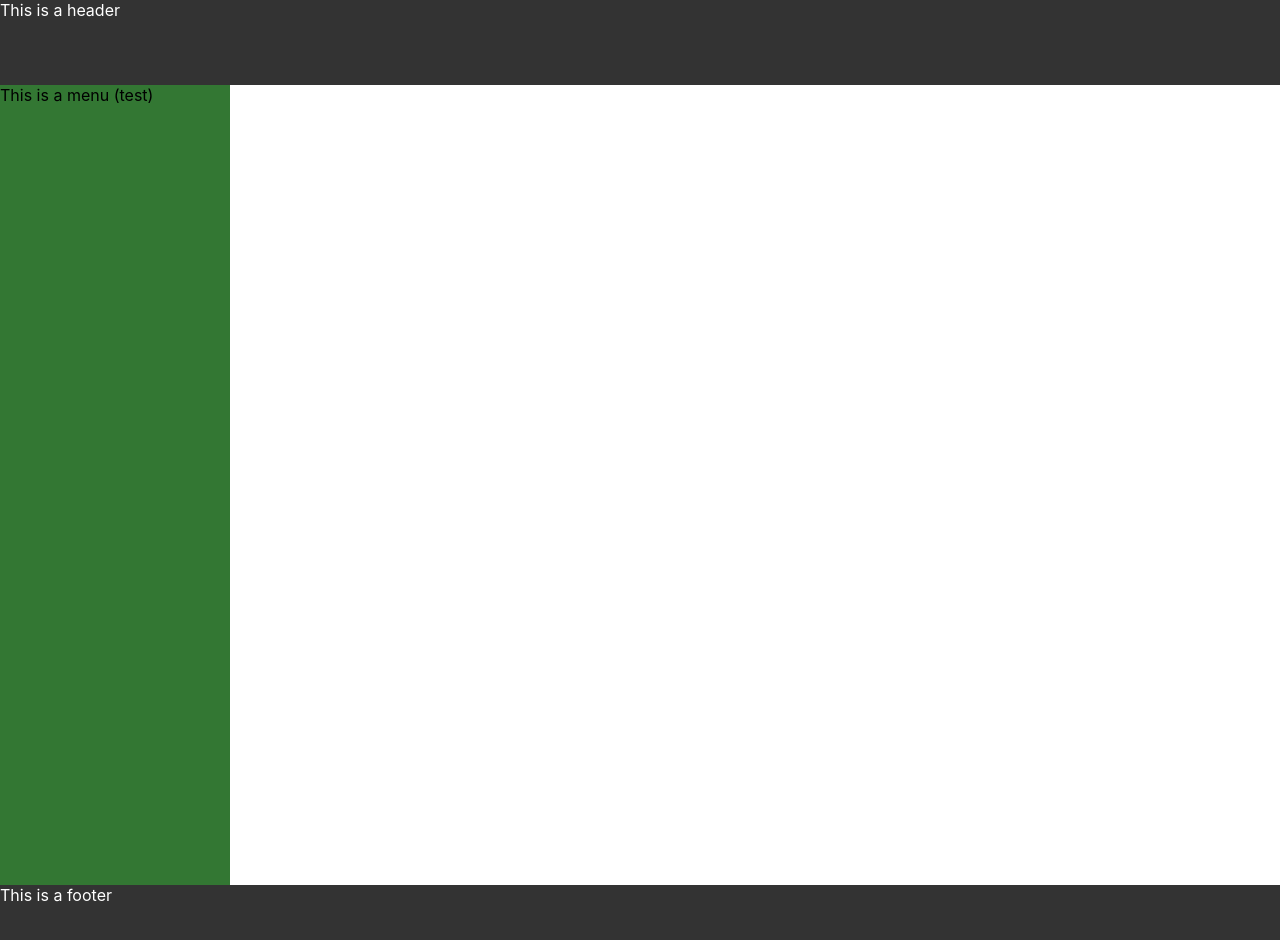
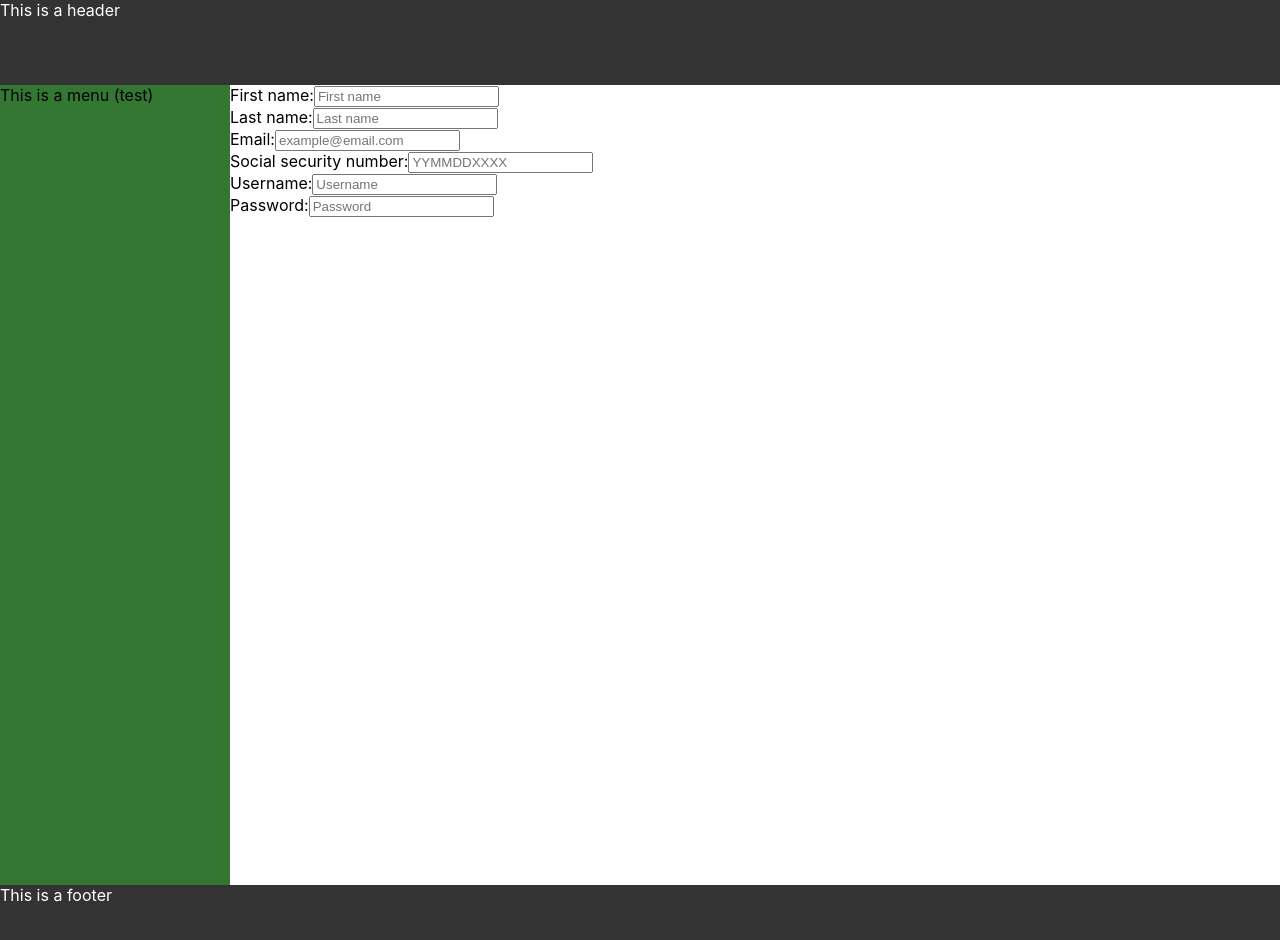
Before and after one commit to mryblad/IV1201-React, a React (Create React App) app: page /create in a window 1280 px wide. Shown: the top 940 px of the page. Built offline with nearby package versions, Linux system fonts and the light colour scheme.

Commit message:
CreateAccount and view

```diff
--- a/src/App.js
+++ b/src/App.js
@@ -5,6 +5,7 @@ import {Footer} from './Components/Footer/Footer';
 import {Menu} from './Components/Menu/Menu';
 import {Example} from './Components/Example/Example'
 import {Login} from './Components/Login/Login'
+import {CreateAccount} from './Components/CreateAccount/CreateAccount'
 
 const App=()=>
   <div className="App">
@@ -15,6 +16,7 @@ const App=()=>
         <BrowserRouter>
           <Route path="/example" component={Example}/>
           <Route path="/login" component={Login}/>
+          <Route path="/create" component={CreateAccount}/>
         </BrowserRouter>
       </div>
     </div>
--- a/src/Components/CreateAccount/CreateAccount.js
+++ b/src/Components/CreateAccount/CreateAccount.js
@@ -0,0 +1,15 @@
+import {createElement} from 'react';
+import {CreateAccountView} from './CreateAccountView';
+import apiService from "../../Services/apiService";
+
+function CreateAccount(){
+    function handleSubmit(e){
+      e.preventDefault();
+    }
+
+    return createElement(CreateAccountView,{
+        handleSubmit: e => handleSubmit(e)
+    });
+}
+
+export {CreateAccount};
--- a/src/Components/CreateAccount/CreateAccountView.js
+++ b/src/Components/CreateAccount/CreateAccountView.js
@@ -0,0 +1,33 @@
+const CreateAccountView=({handleSubmit})=>
+    <div>
+      <form onSubmit={handleSubmit}>
+      <div className="create-form">
+        <div className="firstName">
+          <label for="firstName">First name:</label>
+          <input type="text" id="firstName" name="firstName" placeholder="First name" required/><br></br>
+        </div>
+        <div className="lastName">
+          <label for="lastName">Last name:</label>
+          <input type="text" id="lastName" name="lastName" placeholder="Last name" required/><br></br>
+        </div>
+        <div className="email">
+          <label for="email">Email:</label>
+          <input type="email" id="email" name="email" placeholder="example@email.com" required/><br></br>
+        </div>
+        <div className="ssn">
+          <label for="ssn">Social security number:</label>
+          <input type="text" id="ssn" name="ssn" placeholder="YYMMDDXXXX" required/><br></br>
+        </div>
+        <div className="username">
+          <label for="username">Username:</label>
+          <input type="text" id="username" name="username" placeholder="Username" required/><br></br>
+        </div>
+        <div className="password">
+          <label for="password">Password:</label>
+          <input type="password" id="password" name="password" placeholder="Password" required/><br></br>
+        </div>
+      </div>
+      </form>
+    </div>
+
+export {CreateAccountView};
```
Also changed, not shown: 1 other file (tests, documents, lock files or other folders).
